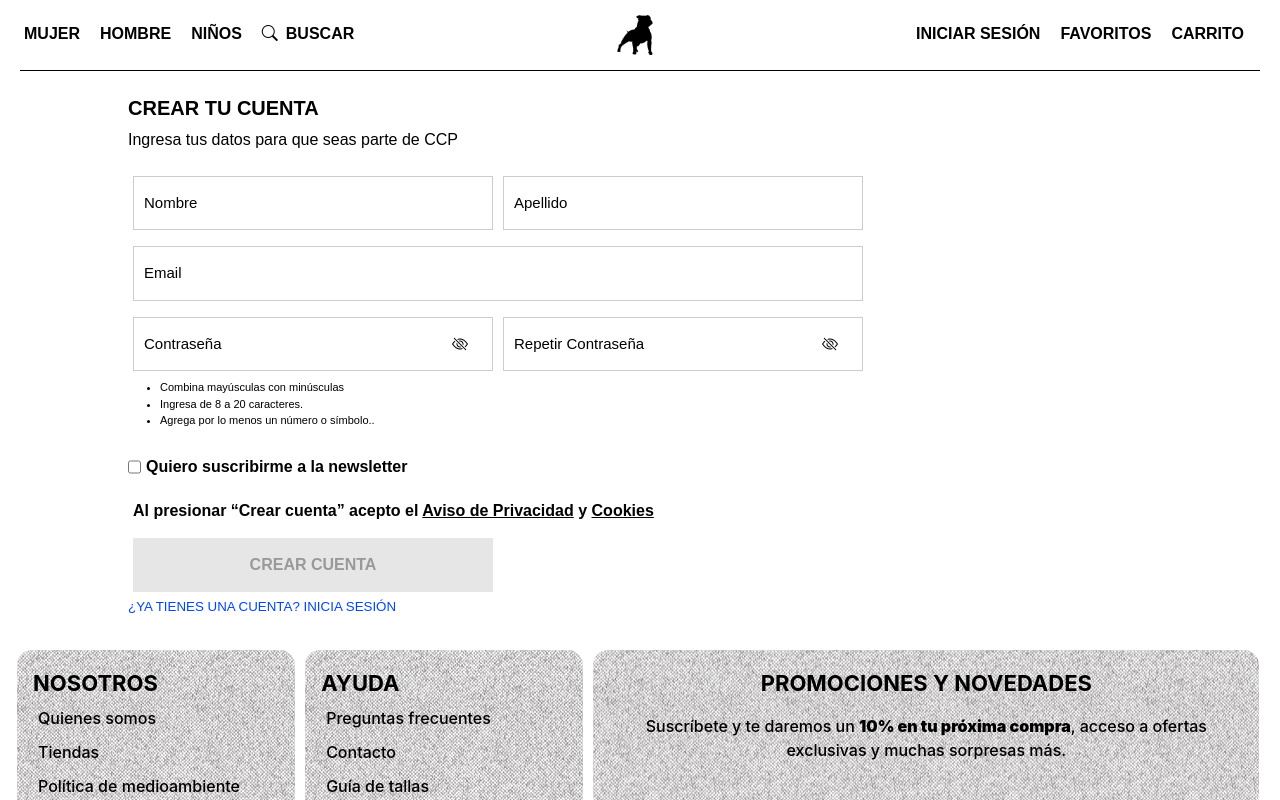
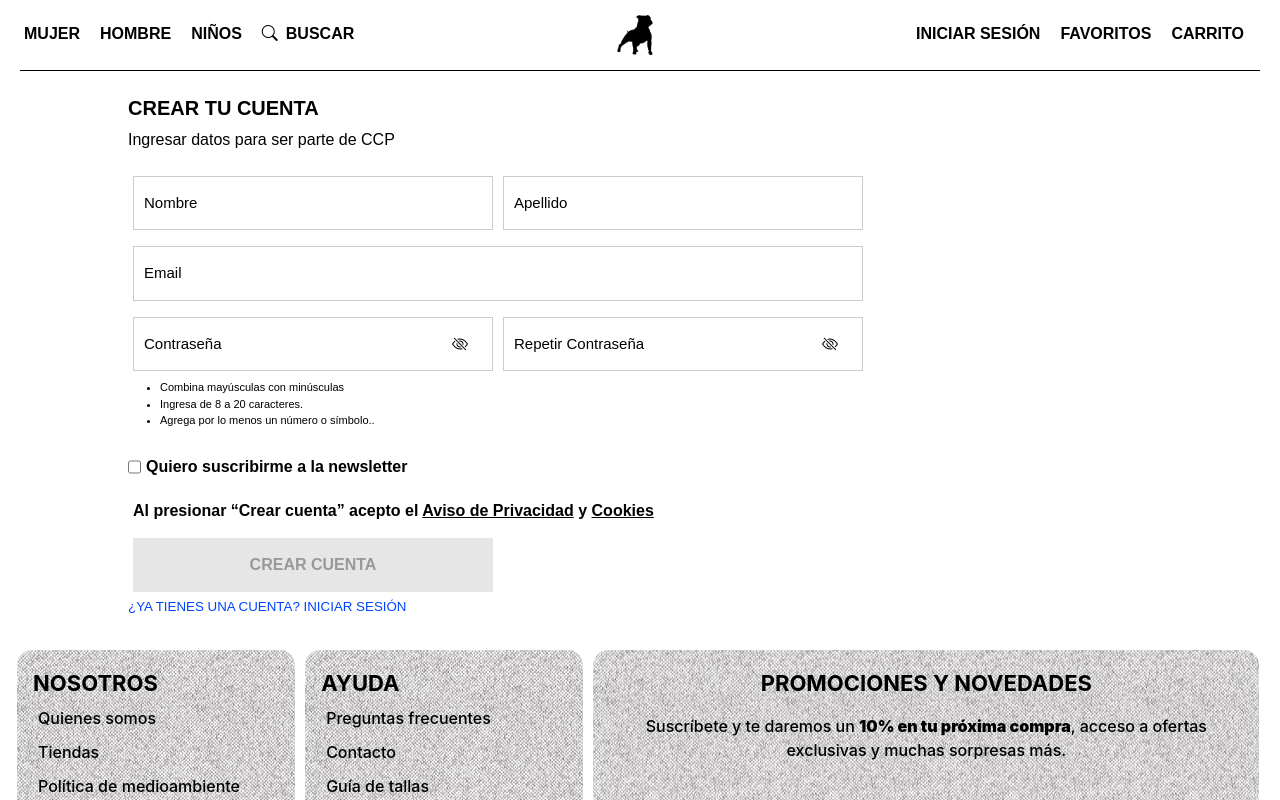
Before and after one commit to oscarvasquez28/Interfaz-Cuidado-con-el-perro, a React (Vite) app in the folder FrontEnd/: page /SignIn in a window 1280 px wide. Shown: the top 800 px of the page. Built offline with nearby package versions, Linux system fonts and the light colour scheme; a web font is replaced by a local one.

Commit message:
Arreglo de palabras

```diff
--- a/FrontEnd/src/Pages/SignIn.jsx
+++ b/FrontEnd/src/Pages/SignIn.jsx
@@ -85,7 +85,7 @@ function LogIn(){
             <h2 className='right-side-subtitle-h2'>
               CREAR TU CUENTA
             </h2>
-            <p>Ingresa tus datos para que seas parte de CCP</p>
+            <p>Ingresar datos para ser parte de CCP</p>
           </div>
 
           <form onSubmit={handleSubmit}>
@@ -151,7 +151,7 @@ function LogIn(){
 
 
           <div>
-            <p className='or-signin'>¿YA TIENES UNA CUENTA? INICIA SESIÓN</p>
+            <p className='or-signin'>¿YA TIENES UNA CUENTA? INICIAR SESIÓN</p>
           </div>
 
         </div>
```
